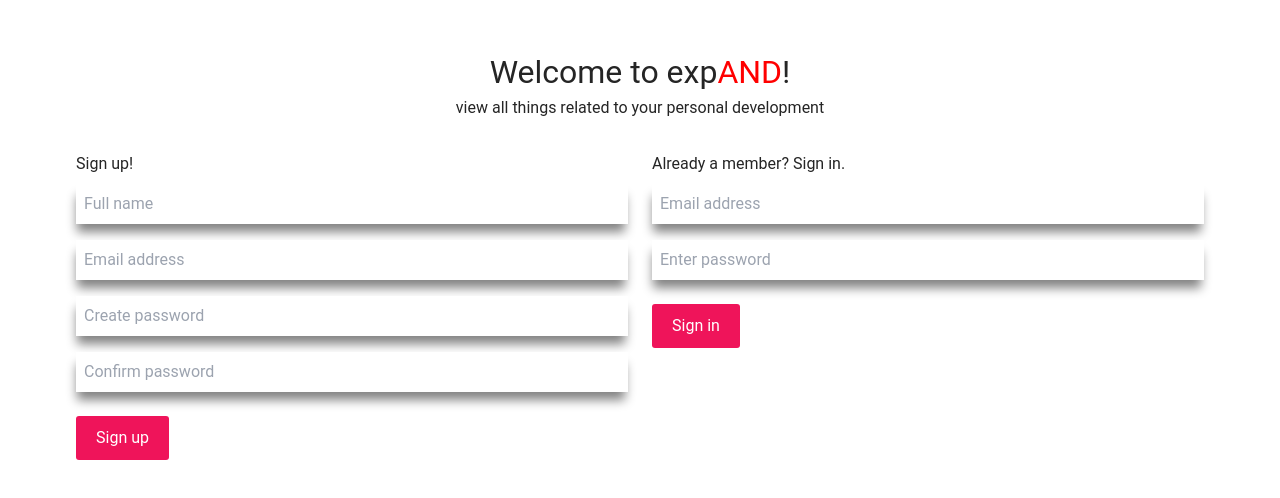
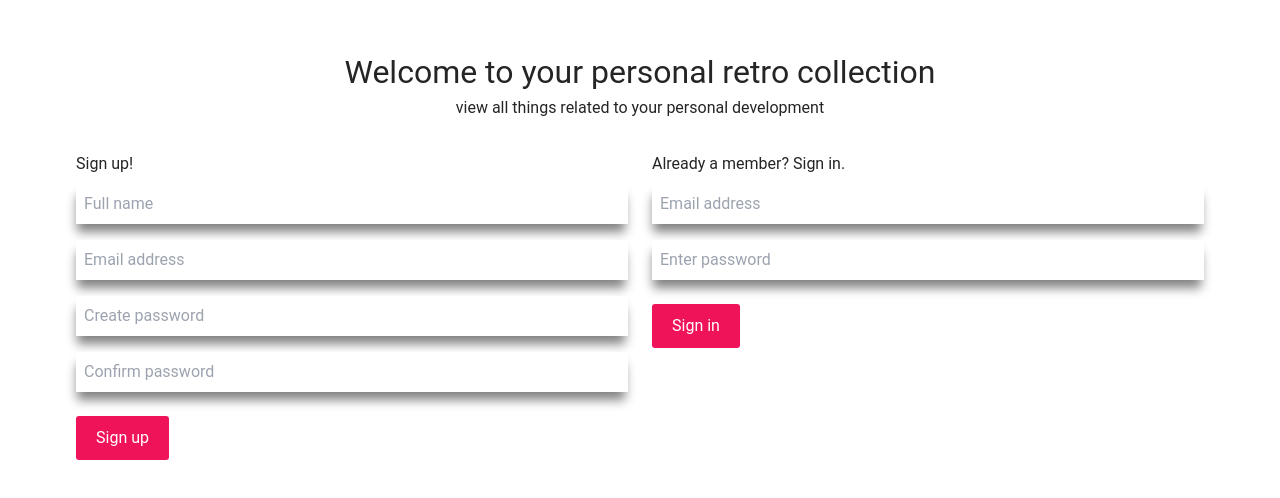
Before and after one commit to woodenchops/kristians-personal-retro-app, a Next.js app in the folder client/: page / in a window 1280 px wide. Shown: the part 146-644 px from the top of the page. Built offline with nearby package versions, Linux system fonts and the light colour scheme; no server answers.

Commit message:
start to remove AND branding

```diff
--- a/client/pages/index.jsx
+++ b/client/pages/index.jsx
@@ -44,9 +44,11 @@ export default function Home() {
 
       <main className={styles.Wrap}>
         <section className={styles.Intro}>
-          <h1>
+          {/* <h1>
             Welcome to exp<span style={{ color: 'red' }}>AND</span>!
-          </h1>
+          </h1> */}
+
+          <h1>Welcome to your personal retro collection</h1>
           <h3>view all things related to your personal development</h3>
         </section>
         <section className={styles.SignupLoginForm}>{forms}</section>
```
